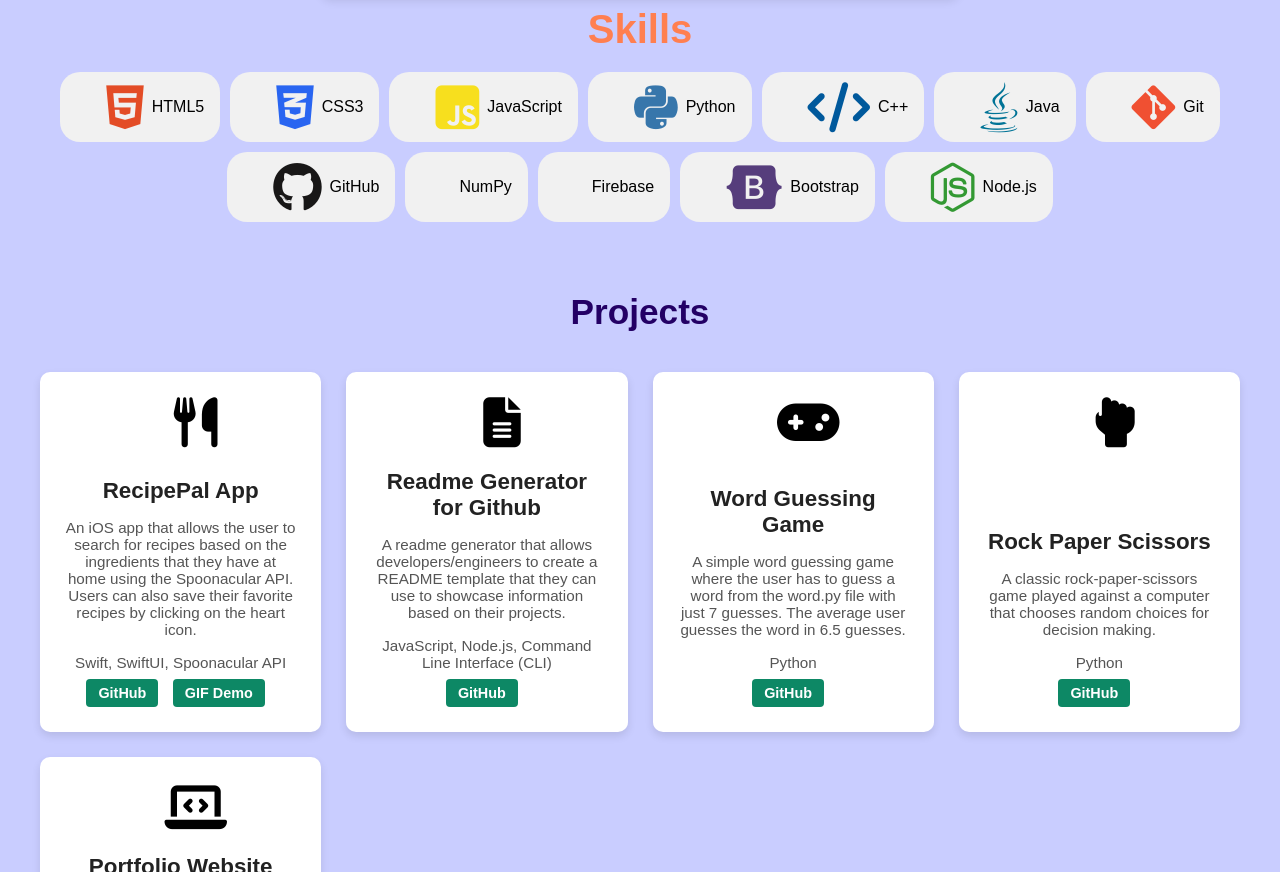
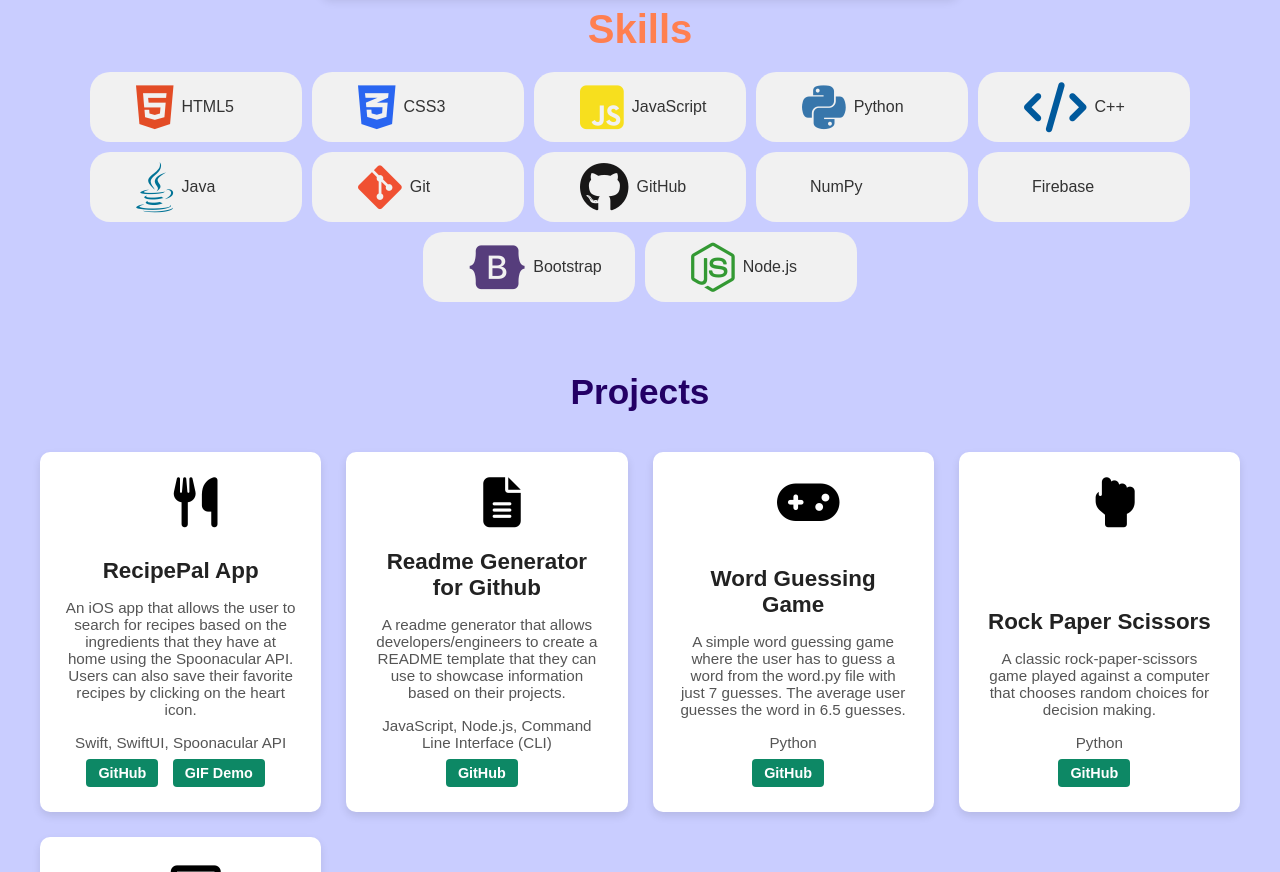
Before and after one commit to ashamarieparke/ashamarieparke.github.io, a website: page index.html in a window 1280 px wide. Shown: the part 1053-1925 px from the top of the page. Drawn offline with nearby package versions, Linux system fonts and the light colour scheme.

Commit message:
Update styles.css

```diff
--- a/styles.css
+++ b/styles.css
@@ -55,7 +55,7 @@ h1 {
 
 .bio-pic {
     width: 150px; /* size of the profile picture */
-    height: 150px; /* size of the profile picture */
+    height: 150px;
     object-fit: cover; /* ensures the image covers the area without distortion */
     border-radius: 50%; /* makes the image circular */
     margin-bottom: 20px; /* space between image and text */
@@ -150,7 +150,10 @@ li {
         transform 0.2s ease, /* smooth scaling */
         box-shadow 0.3s ease; /* smooth shadow transition */
     cursor: default; /* default cursor */
-
+    /* ensures that the badges are 5 per row on larger screens */
+    flex: 1 1 calc(20% - 10px); /* flexible width with gap adjustment */
+    max-width: 180px; /* maximum width for each badge */
+    color: #333; /* text color */
 
 }
 .badge:hover {
@@ -221,7 +224,7 @@ footer {
     display: grid;
     grid-template-columns: repeat(auto-fit, minmax(280px, 1fr));
     gap: 25px;
-    /* ensure 3 cards per row on larger screens */
+    /* ensures 3 cards per row on larger screens */
     justify-items: center;
     /* center the cards */
     max-width: 1200px;
```
